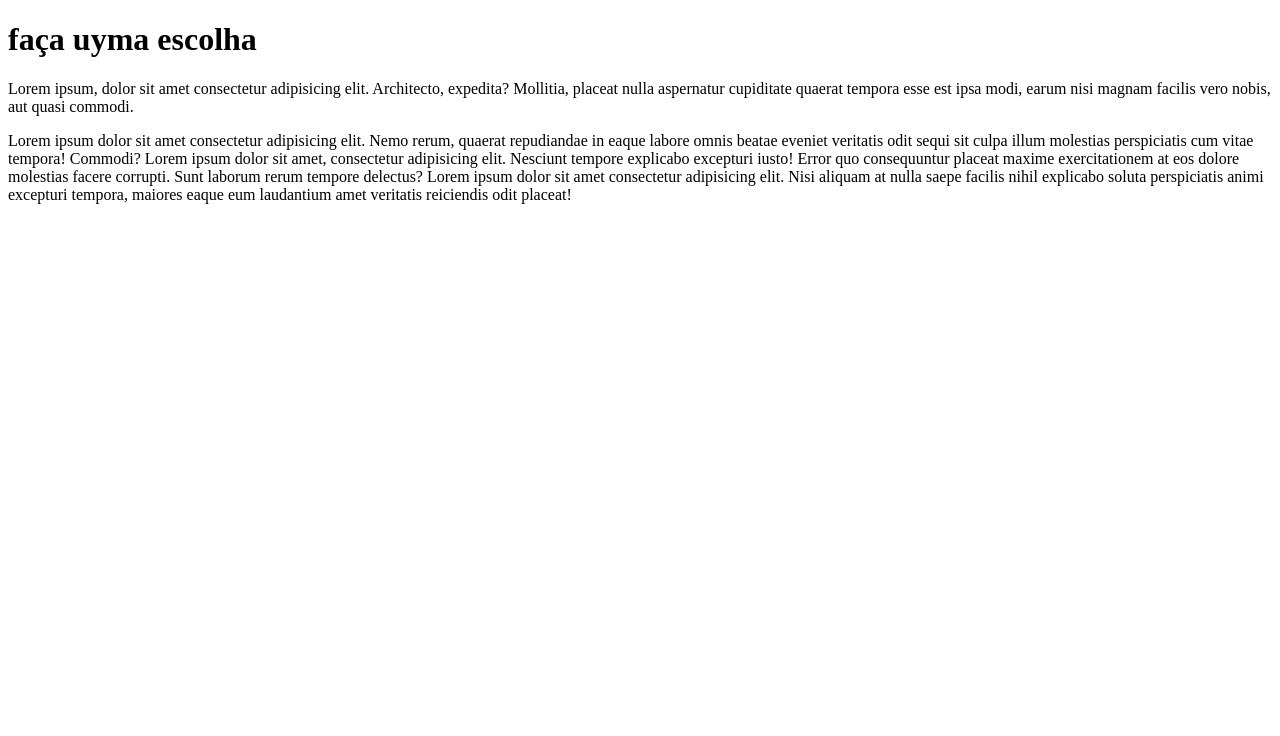
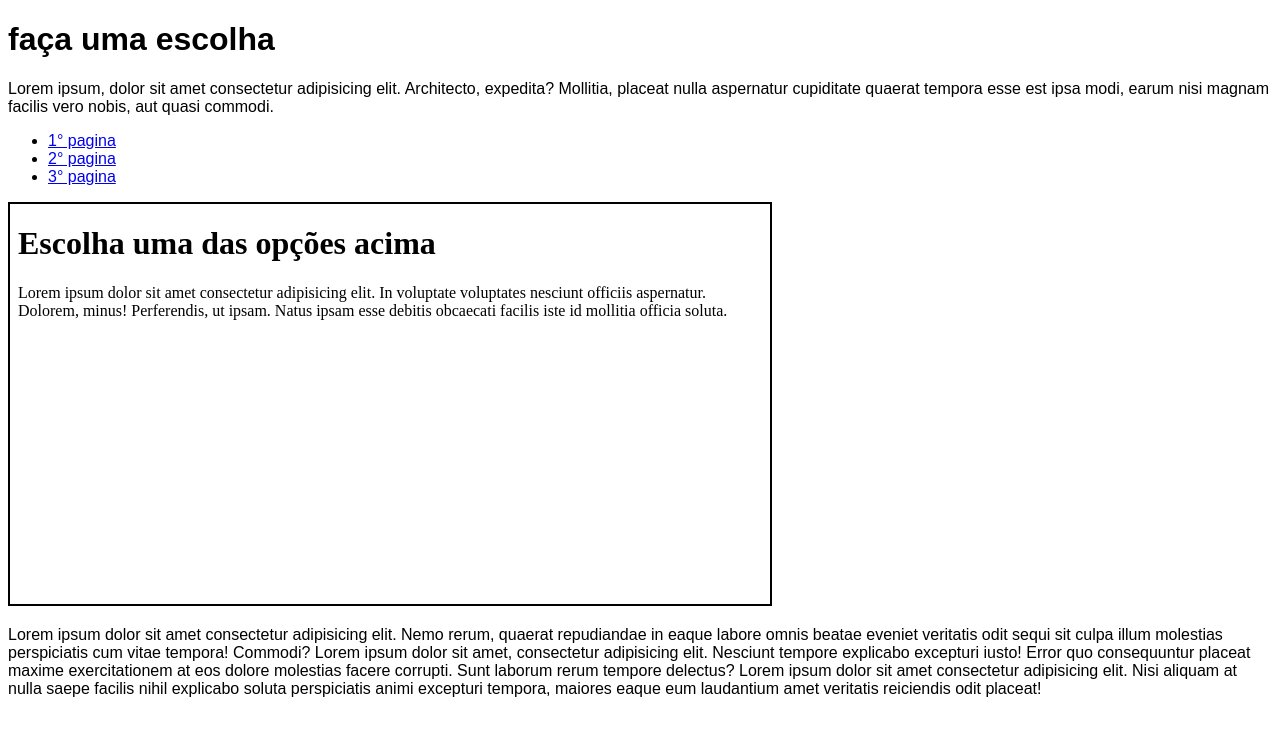
Before and after one commit to AlanBarros-dev/Exercicios-curso_HTML-CSS, a plain HTML site: page Modulo 4/Iframes/index3.html in a window 1280 px wide. Drawn offline with Linux system fonts and the light colour scheme.

Commit message:
exercicio continuação

```diff
--- a/Modulo 4/Iframes/index3.html
+++ b/Modulo 4/Iframes/index3.html
@@ -5,10 +5,42 @@
     <meta http-equiv="X-UA-Compatible" content="IE=edge">
     <meta name="viewport" content="width=device-width, initial-scale=1.0">
     <title>Atividade 3 Iframes</title>
+    <style>
+        body{
+            font-family: sans-serif;
+        }
+        iframe#tela{
+            width: 95vh;
+            height: 400px;
+            border: 2px solid black;
+        }
+    </style>
 </head>
+<!--
+    Criando frames com paginas asssim que clicar no link abra a pagina no local do frame criado
+    configure o iframe com width e height, no final do frame coloque
+    name="Nome que queira" ex:
+        <iframe src="" frameborder="1" id="tela" name="frame" src="">
+
+    depois configure o link  com:
+        <a href="paginas _extras/index2.1.html" target="frame">1° pagina</a>
+        o target tem que receber o nome que voce pos na variavel name do iframe
+
+-->
 <body>
-    <h1>faça uyma escolha</h1>
+    <h1>faça uma escolha</h1>
     <p>Lorem ipsum, dolor sit amet consectetur adipisicing elit. Architecto, expedita? Mollitia, placeat nulla aspernatur cupiditate quaerat tempora esse est ipsa modi, earum nisi magnam facilis vero nobis, aut quasi commodi.</p>
+
+    <ul>
+        <li><a href="paginas _extras/pgex01.html" target="frame">1° pagina</a></li>
+        <li><a href="paginas _extras/pgex02.html" target="frame">2° pagina</a></li>
+        <li><a href="paginas _extras/pgex03.html" target="frame">3° pagina</a></li>
+    </ul>
+
+    <iframe id="tela" name="frame" srcdoc="<h1>Escolha uma das opções acima </h1> <p>Lorem ipsum dolor sit amet consectetur adipisicing elit. In voluptate voluptates nesciunt officiis aspernatur. Dolorem, minus! Perferendis, ut ipsam. Natus ipsam esse debitis obcaecati facilis iste id mollitia officia soluta.</p> <img src'imagens/cursoemvideo.png'></img>">
+        Infelizmente seu navegador não é compativel com isso
+    </iframe>
+
     <p>Lorem ipsum dolor sit amet consectetur adipisicing elit. Nemo rerum, quaerat repudiandae in eaque labore omnis beatae eveniet veritatis odit sequi sit culpa illum molestias perspiciatis cum vitae tempora! Commodi? Lorem ipsum dolor sit amet, consectetur adipisicing elit. Nesciunt tempore explicabo excepturi iusto! Error quo consequuntur placeat maxime exercitationem at eos dolore molestias facere corrupti. Sunt laborum rerum tempore delectus? Lorem ipsum dolor sit amet consectetur adipisicing elit. Nisi aliquam at nulla saepe facilis nihil explicabo soluta perspiciatis animi excepturi tempora, maiores eaque eum laudantium amet veritatis reiciendis odit placeat!</p>
 </body>
 </html>
```
Also changed, not shown: Modulo 4/Iframes/index2.html (+1 -1 lines), Modulo 4/Iframes/paginas _extras/pgex02.html (added, +19 -0 lines), Modulo 4/Iframes/paginas _extras/pgex03.html (added, +19 -0 lines), Modulo 4/Iframes/paginas _extras/pgex01.html (renamed from Modulo 4/Iframes/paginas _extras/index2.1.html).
